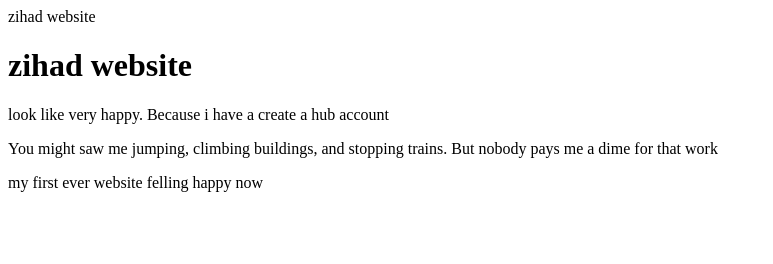
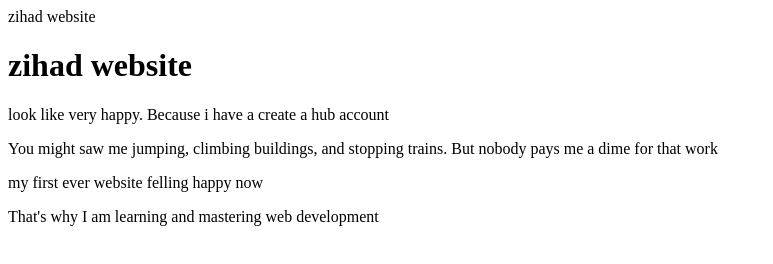
Before and after one commit to adom1111/New-folder-1, a plain HTML site: page index.html in a window 1280 px wide. Shown: the whole page, without its empty margins (0-773 px from the left). Drawn offline with Linux system fonts and the light colour scheme.

Commit message:
devolopment added

```diff
--- a/index.html
+++ b/index.html
@@ -11,5 +11,6 @@
     <p> look like very happy. Because i have a create a hub account </p>
     <p>You might saw me jumping, climbing buildings, and stopping trains. But nobody pays me a dime for that work</p>
     <p> my first ever website felling happy now</p>
+    <p>That's why I am learning and mastering web development</p>
 </body>
 </html>
```
